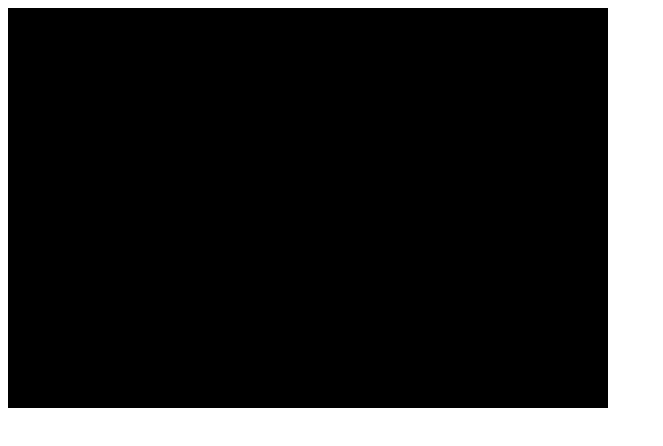
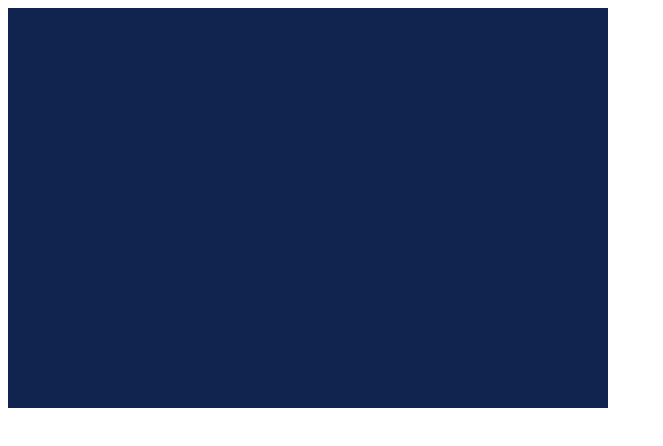
Before and after one commit to jxjsoftware/juego2, a plain HTML site: page index.html in a window 1280 px wide. Shown: the whole page, without its empty margins (0-663 px from the left). Drawn offline with Linux system fonts and the light colour scheme; animation ran at ten frames a second.

Commit message:
Creadas las escenas

```diff
--- a/index.html
+++ b/index.html
@@ -3,8 +3,17 @@
 <head>
 	<title></title>
 	<meta name="viewport" content="width=device-width, initial-scale=1">
+	<script src="js/state0.js"></script>
 	<script src="js/phaser.js"></script>
 	<script src="js/state1.js"></script>
+	<script src="js/state2.js"></script>
+	<script src="js/state3.js"></script>
+	<script src="js/state4.js"></script>
+	<script src="js/state5.js"></script>
+	<script src="js/state6.js"></script>
+	<script src="js/state7.js"></script>
+	<script src="js/state8.js"></script>
+	<script src="js/state9.js"></script>
 </head>
 <body>
 
--- a/js/main.js
+++ b/js/main.js
@@ -1,3 +1,12 @@
 var game = new Phaser.Game(600, 400, Phaser.AUTO);
+game.state.add('state0',demo.state0);
 game.state.add('state1',demo.state1);
-game.state.start('state1');
+game.state.add('state2',demo.state2);
+game.state.add('state3',demo.state3);
+game.state.add('state4',demo.state4);
+game.state.add('state5',demo.state5);
+game.state.add('state6',demo.state6);
+game.state.add('state7',demo.state7);
+game.state.add('state8',demo.state8);
+game.state.add('state9',demo.state9);
+game.state.start('state0');
--- /dev/null
+++ b/js/state0.js
@@ -0,0 +1,33 @@
+var demo = {};
+demo.state0 = function() {};
+demo.state0.prototype = {
+	preload :function() {},
+	create :function() {
+		game.stage.backgroundColor = "#11234F";
+		console.log('state0');
+		addChangeStateEventListeners();
+
+	},
+	update :function() {}
+};
+
+		function changeState(i, stateNum){
+			console.log(i)
+			game.state.start('state' + stateNum);
+	}
+		function addKeyCallback(key, fn, args){
+			game.input.keyboard.addKey(key).onDown.add(fn, null, null, args);
+
+	}
+		function addChangeStateEventListeners(){
+		addKeyCallback(Phaser.Keyboard.ZERO, changeState, 0);
+		addKeyCallback(Phaser.Keyboard.ONE, changeState, 1);
+		addKeyCallback(Phaser.Keyboard.TWO, changeState, 2);
+		addKeyCallback(Phaser.Keyboard.THREE, changeState, 3);
+		addKeyCallback(Phaser.Keyboard.FOUR, changeState, 4);
+		addKeyCallback(Phaser.Keyboard.FIVE, changeState, 5);
+		addKeyCallback(Phaser.Keyboard.SIX, changeState, 6);
+		addKeyCallback(Phaser.Keyboard.SEVEN, changeState, 7);
+		addKeyCallback(Phaser.Keyboard.EIGHT, changeState, 8);
+		addKeyCallback(Phaser.Keyboard.NINE, changeState, 9);
+		}
--- a/js/state1.js
+++ b/js/state1.js
@@ -1,7 +1,10 @@
-var demo = {};
 demo.state1 = function() {};
 demo.state1.prototype = {
 	preload :function() {},
-	create :function() {},
+	create :function() {
+		game.stage.backgroundColor = "#AAEEBB";
+		console.log('state1');
+		addChangeStateEventListeners();
+},
 	update :function() {}
 };
--- /dev/null
+++ b/js/state2.js
@@ -0,0 +1,11 @@
+demo.state2 = function() {};
+demo.state2.prototype = {
+	preload :function() {},
+	create :function() {
+		game.stage.backgroundColor = "#DDEEFF";
+
+		console.log('state2');
+		addChangeStateEventListeners();
+},
+	update :function() {}
+};
--- /dev/null
+++ b/js/state3.js
@@ -0,0 +1,11 @@
+demo.state3 = function() {};
+demo.state3.prototype = {
+	preload :function() {},
+	create :function() {
+		game.stage.backgroundColor = "#ABCDEF";
+
+		console.log('state3');
+		addChangeStateEventListeners();
+},
+	update :function() {}
+};
--- /dev/null
+++ b/js/state4.js
@@ -0,0 +1,10 @@
+demo.state4 = function() {};
+demo.state4.prototype = {
+	preload :function() {},
+	create :function() {
+		game.stage.backgroundColor = "#987654";
+		console.log('state4');
+		addChangeStateEventListeners();
+	},
+	update :function() {}
+};
--- /dev/null
+++ b/js/state5.js
@@ -0,0 +1,11 @@
+demo.state5 = function() {};
+demo.state5.prototype = {
+	preload :function() {},
+	create :function() {
+		game.stage.backgroundColor = "#123456";
+		addChangeStateEventListeners();
+		console.log('state5');
+
+},
+	update :function() {}
+};
--- /dev/null
+++ b/js/state6.js
@@ -0,0 +1,11 @@
+demo.state6 = function() {};
+demo.state6.prototype = {
+	preload :function() {},
+	create :function() {
+		game.stage.backgroundColor = "#D7531F";
+		console.log('state6');
+		addChangeStateEventListeners();
+
+	},
+	update :function() {}
+};
--- /dev/null
+++ b/js/state7.js
@@ -0,0 +1,10 @@
+demo.state7 = function() {};
+demo.state7.prototype = {
+	preload :function() {},
+	create :function() {
+		game.stage.backgroundColor = "#DD7894";
+		console.log('state7');
+		addChangeStateEventListeners();
+	},
+	update :function() {}
+};
--- /dev/null
+++ b/js/state8.js
@@ -0,0 +1,10 @@
+demo.state8 = function() {};
+demo.state8.prototype = {
+	preload :function() {},
+	create :function() {
+		game.stage.backgroundColor = "#1236EFF";
+		console.log('state8');
+		addChangeStateEventListeners();
+},
+	update :function() {}
+};
--- /dev/null
+++ b/js/state9.js
@@ -0,0 +1,10 @@
+demo.state9 = function() {};
+demo.state9.prototype = {
+	preload :function() {},
+	create :function() {
+		game.stage.backgroundColor = "#D1234F";
+		console.log('state9');
+		addChangeStateEventListeners();
+},
+	update :function() {}
+};
```
